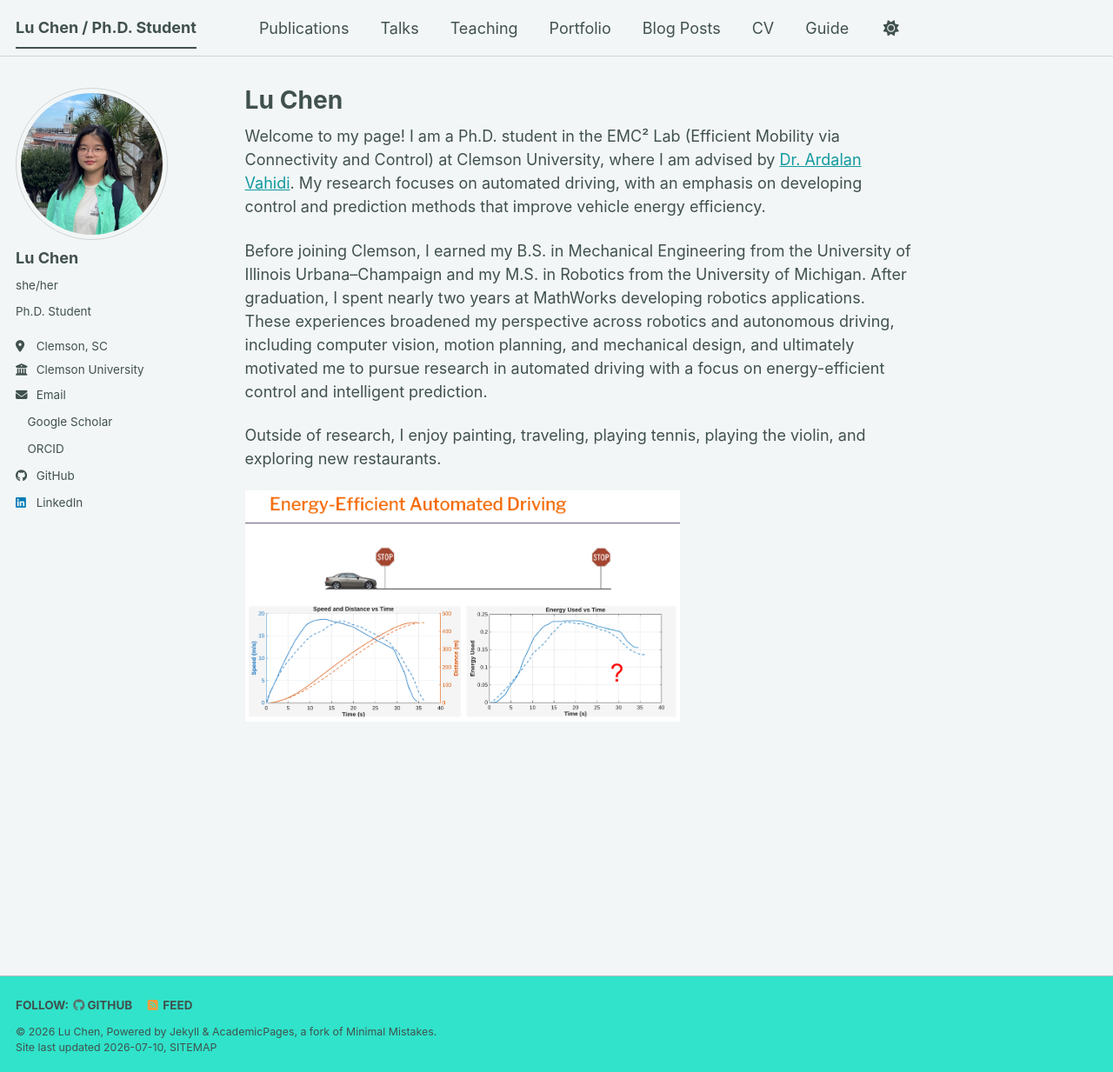
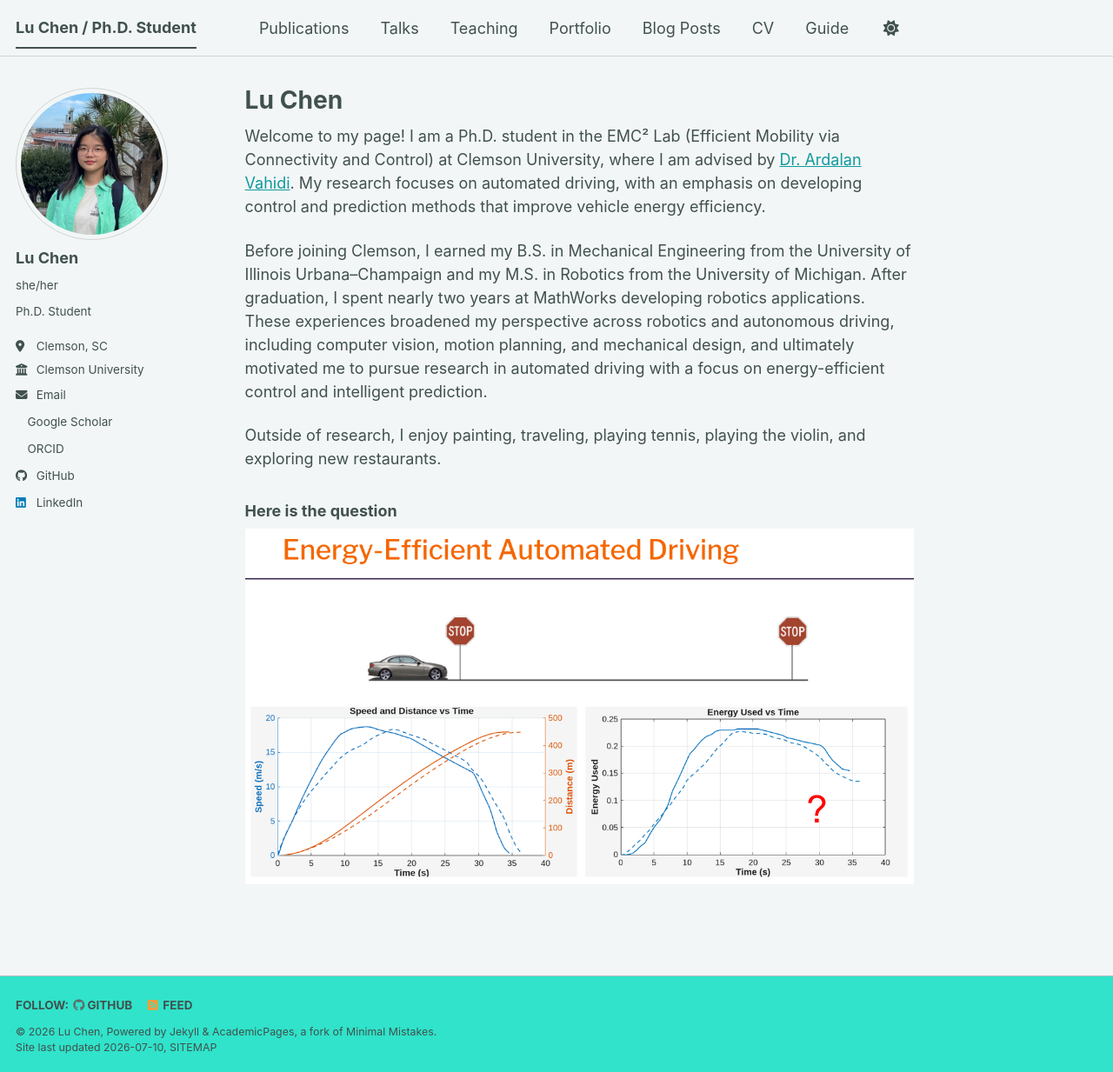
Before and after one commit to lulubell-2/lulubell-2.github.io, a Jekyll site: the page built from _pages/about.md, in a window 1280 px wide and 1233 px high. Shown: the whole window at 87% size. Built offline with Jekyll 4.4.1, drawn with Linux system fonts in a browser that asks for light colours; a style sheet for code colours, icons or effects is not loaded.

Commit message:
Update about.md

```diff
--- a/_pages/about.md
+++ b/_pages/about.md
@@ -14,5 +14,6 @@ Before joining Clemson, I earned my B.S. in Mechanical Engineering from the Univ
 Outside of research, I enjoy painting, traveling, playing tennis, playing the violin, and exploring new restaurants.
 
 
+### Here is the question
 
-<img src="/images/question_picutre.png" alt="Question" width="500">
+![Question](/images/question_picutre.png)
```
